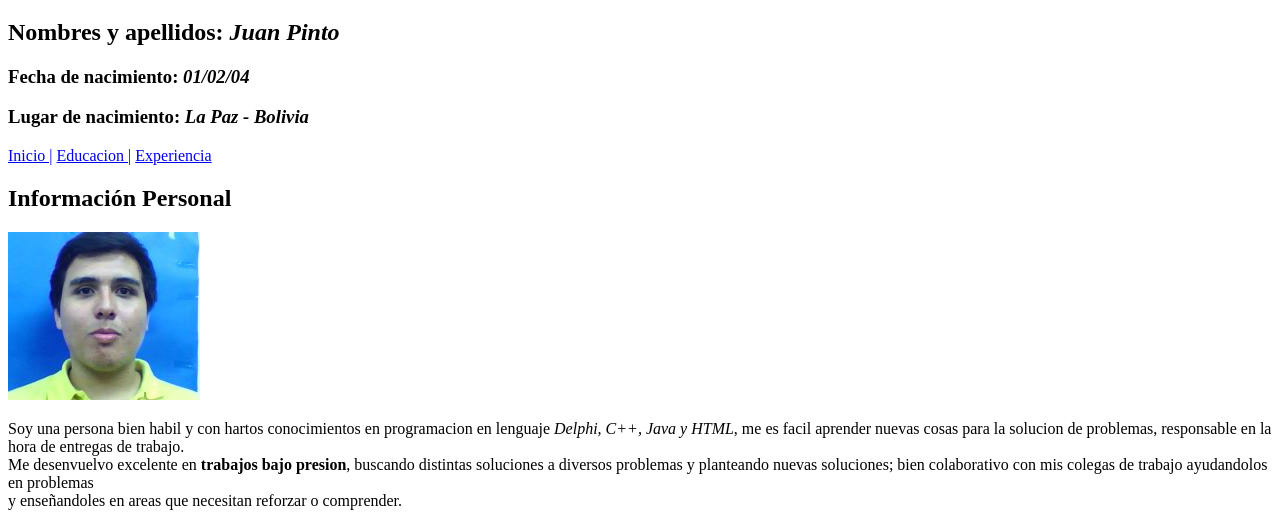
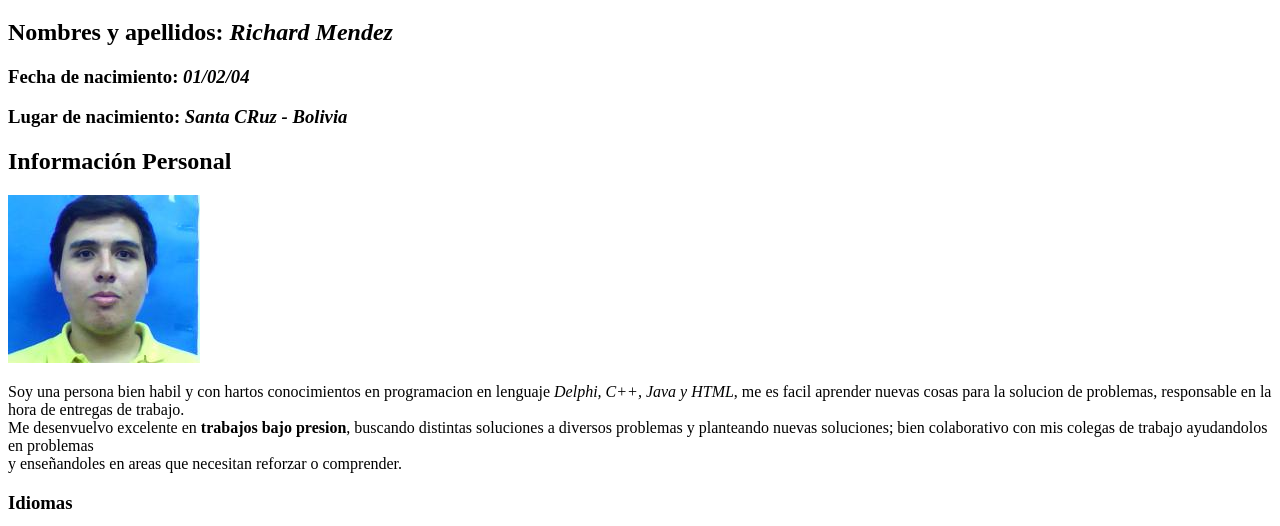
Before and after one commit to richarddmendezo/PaginaWeb, a plain HTML site: page index.html in a window 1280 px wide. Shown: the part 264-790 px from the top of the page. Drawn offline with Linux system fonts and the light colour scheme.

Commit message:
MOdificacion de datos y eliminacion de menu de navegacion

```diff
--- a/index.html
+++ b/index.html
@@ -10,14 +10,9 @@
      <a href="./index.html"><img src="img/logo.svg" alt="Logo de Hoja de Vida" title="Logo de RDMO" width="300px"></a>
    </header>
    <h1>Hoja de Vida</h1>
-   <h2>Nombres y apellidos: <em>Juan Pinto</em></h2>
+   <h2>Nombres y apellidos: <em>Richard Mendez</em></h2>
    <h3>Fecha de nacimiento: <em>01/02/04</em></h3>
-   <h3>Lugar de nacimiento: <em>La Paz - Bolivia</em></h3>
-   <nav>
-     <a href="./index.html">Inicio |</a>
-     <a href="./educacion.html">Educacion |</a>
-     <a href="./experiencia.html">Experiencia</a>
-   </nav>
+   <h3>Lugar de nacimiento: <em>Santa CRuz - Bolivia</em></h3>
    <section>
      <article>
       <h2>Información Personal</h2>
```
